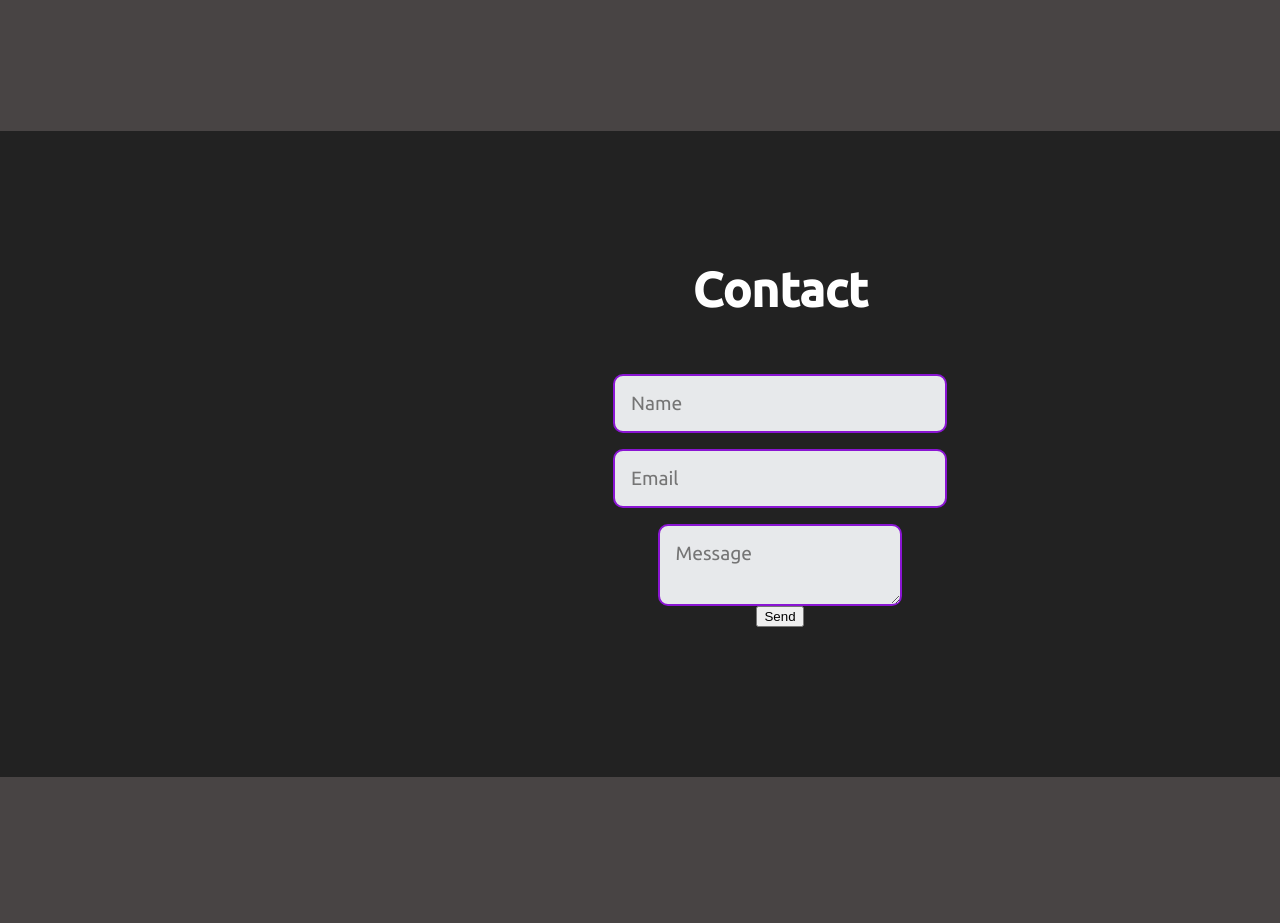
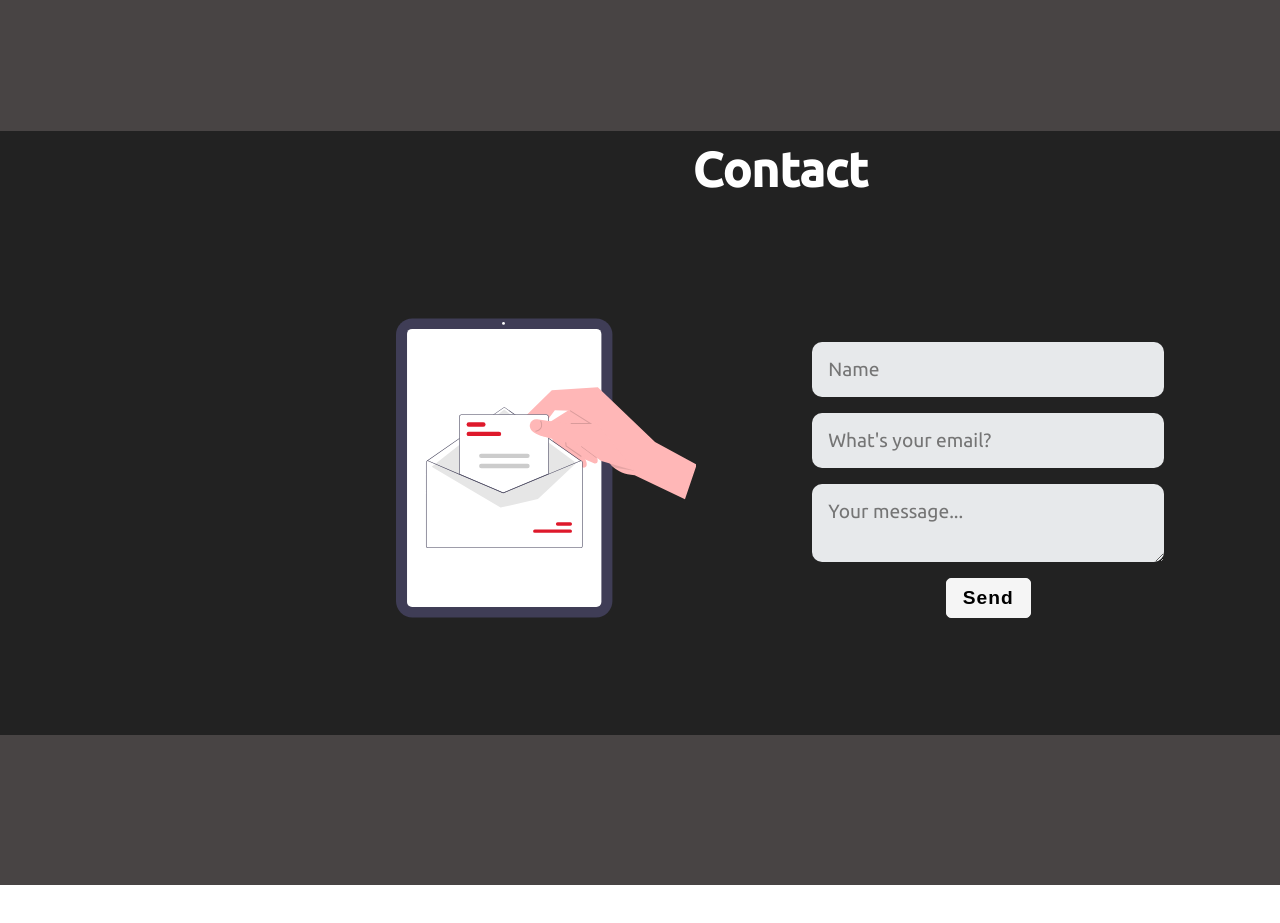
Before and after one commit to clew-bot/site, a Vue app: page / in a window 1280 px wide. Shown: the part 4560-5483 px from the top of the page. After the commit the page ends 5445 px from the top, so only its background shows below. Built offline with nearby package versions, Linux system fonts and the light colour scheme.

Commit message:
Adding in contact styling

```diff
--- a/src/components/Contact.vue
+++ b/src/components/Contact.vue
@@ -1,5 +1,7 @@
 <script setup lang="ts">
 import { reactive } from 'vue';
+import contact from '@/assets/svgs/contact.jpg';
+import MobilePhone from '@/components/MobilePhone.vue'
 
 const formSubmission = reactive({
   fullName: '',
@@ -30,12 +32,18 @@ console.log(formSubmission);
   <footer>
     <div class="contact-container">
         <h1 class="getIn">Contact</h1>
+      <div class="container">
+        <div class="contactIcon">
+          <MobilePhone class="mobile-phone"/>
+        </div>
         <div class="input-container">
         <input  placeholder="Name" v-model="formSubmission.fullName">
-        <input placeholder="Email" v-model="formSubmission.email">
-        <textarea placeholder="Message" v-model="formSubmission.message"></textarea>
-        <button @click="sendForm">Send</button>
+        <input placeholder="What's your email?" v-model="formSubmission.email">
+        <textarea placeholder="Your message..." v-model="formSubmission.message"></textarea>
+        <button class="send-btn" @click="sendForm">Send</button>
     </div>
+
+  </div>
     </div>
   </footer>
 </template>
@@ -44,21 +52,50 @@ console.log(formSubmission);
 
 <style>
 
+@media screen and (max-width: 768px) {
+  .container {
+    display: flex;
+    flex-direction: column;
+    align-items: center;
+  }
+}
+
+  .send-btn {
+    background-color: #f5f5f5;
+    border: 1px solid #f5f5f5;
+    border-radius: 5px;
+    color: #000;
+    cursor: pointer;
+    font-size: 1.2rem;
+    font-weight: 600;
+    letter-spacing: 1px;
+    padding: 0.5rem 1rem;
+    transition: all 0.3s ease;
+    margin-top: 1rem;
+  }
+
+  .mobile-phone {
+    /* margin: 100px; */
+  }
+
+  .container {
+    display: flex;
+    justify-content: space-evenly;
+    align-items: center;
+    /* background: rgb(46, 46, 46); */
+    border-radius: 5px;
+    width: 100%;
+  }
+
     .contact-container {
         display: flex;
         flex-direction: column;
         align-items: center;
         justify-content: center;
         color: white;
-        /* background: hotpink; */
-        /* padding: 100px; */
-        padding: 20px;
-        /* background: rgb(46, 45, 45); */
+        /* padding: 20px; */
         border-radius: 10px;
-        /* width: fit-content; */
-        margin: 100px;
-        /* margin-left: 33%; */
-        /* background: rgb(75, 72, 72); */
+        /* margin: 100px; */
     }
 
     .input-container {
@@ -67,7 +104,7 @@ console.log(formSubmission);
         align-items: center;
         justify-content: center;
         color: white;
-        padding: 30px;
+        /* padding: 10rem; */
         border-radius: 10px;
 
     }
@@ -84,10 +121,11 @@ console.log(formSubmission);
         border-radius: 10px;
         border: none;
         outline: none;
+        width: 22rem;
         background: #e7e9eb;
         color: rgb(11, 11, 11);
         font-size: 1.2rem;
-        border: solid 2px rgb(138, 21, 211);
+        /* border: solid 2px rgb(138, 21, 211); */
         /* width: 50%; */
         font-family: 'Ubuntu', sans-serif;
 
@@ -97,14 +135,16 @@ console.log(formSubmission);
         margin-top: 1rem;
         padding: 1rem;
         /* width: 85%; */
+        width: 22rem;
+
         border-radius: 10px;
         border: none;
         outline: none;
         background: #e7e9eb;
         color: rgb(8, 6, 6);
         font-size: 1.2rem;
-        width: 15.3rem;
-        border: solid 2px rgb(138, 21, 211);
+        /* width: 15.3rem; */
+        /* border: solid 2px rgb(138, 21, 211); */
         font-family: 'Ubuntu', sans-serif;
 
     }
--- /dev/null
+++ b/src/components/MobilePhone.vue
@@ -0,0 +1,161 @@
+<script setup lang="ts">
+import { reactive, watch, ref, computed } from "vue";
+const props = defineProps(["theme"]);
+
+const green = "#386633";
+const blue = "#4e647b";
+const red = "#c2324a";
+console.log("hi");
+console.log("props: ", props.theme);
+
+const color = computed(() => {
+  if (props.theme === "green") {
+    return green;
+  } else if (props.theme === "blue") {
+    return blue;
+  } else if (props.theme === "red") {
+    return red;
+  } else {
+    return "gray";
+  }
+});
+</script>
+
+<template>
+  <svg
+    xmlns="http://www.w3.org/2000/svg"
+    data-name="Layer 1"
+    width="300.70767"
+    height="519.89075"
+    viewBox="0 0 522.70767 519.89075"
+    xmlns:xlink="http://www.w3.org/1999/xlink"
+  >
+    <path
+      d="M686.31988,709.94537H367.17724a28.56333,28.56333,0,0,1-28.53107-28.53107V218.5857a28.56333,28.56333,0,0,1,28.53107-28.53107H686.31988A28.56334,28.56334,0,0,1,714.851,218.5857V681.4143A28.56334,28.56334,0,0,1,686.31988,709.94537Z"
+      transform="translate(-338.64617 -190.05463)"
+      fill="#3f3d56"
+    />
+    <path
+      d="M686.88163,691.74192H366.61549a8.80508,8.80508,0,0,1-8.795-8.795V217.0531a8.80508,8.80508,0,0,1,8.795-8.795H686.88163a8.80508,8.80508,0,0,1,8.795,8.795V682.9469A8.80508,8.80508,0,0,1,686.88163,691.74192Z"
+      transform="translate(-338.64617 -190.05463)"
+      fill="#fff"
+    />
+    <circle cx="186.88883" cy="8.73766" r="2.42713" fill="#fff" />
+    <path
+      d="M612.177,405.28716l-10.6024-31.754-.17933-.55212,44.649-28.203,2.37364,3.19859,12.43482,16.74467-4.54531,13.54319-11.74842,34.9907-.515,1.53794,21.757,16.176c.86226,1.59041,1.57853,3.04024,2.161,4.37279,6.4953,14.80006-3.11917,14.12857-3.11917,14.12857l-44.24883-18.96666Z"
+      transform="translate(-338.64617 -190.05463)"
+      fill="#ffb7b7"
+    />
+    <path
+      d="M635.60179,411.19848l-1.95073-5.8455-9.57345-28.69551-1.9943-5.98167-1.675-5.00588,21.83164-13.79431,22.81745-14.4087,14.80845,19.94323-4.48818,13.37234-2.18155,6.49743L669.82365,387.33l-6.76651,20.15194,21.75695,16.176a42.20643,42.20643,0,0,1,3.87179,9.14952,14.06581,14.06581,0,0,1,.53247,4.09689,5.01666,5.01666,0,0,1-5.36243,5.255L639.6071,423.19266Z"
+      transform="translate(-338.64617 -190.05463)"
+      fill="#ffb7b7"
+    />
+    <polygon
+      points="294.88 222.439 292.312 195.37 305.108 188.432 305.945 189.977 294.17 196.361 296.551 221.455 322.712 239.371 321.72 240.82 294.88 222.439"
+      opacity="0.15"
+      style="isolation: isolate"
+    />
+    <rect
+      x="673.23757"
+      y="405.63369"
+      width="1.75645"
+      height="32.8255"
+      transform="translate(-404.56668 523.37055) rotate(-53.54095)"
+      opacity="0.15"
+      style="isolation: isolate"
+    />
+    <polygon
+      points="321.218 248.065 188.403 154.698 54.232 247.195 186.402 303.007 321.218 248.065"
+      fill="#fff"
+    />
+    <path
+      d="M564.774,358.87005l44.72349-43.72779,79.98666-5.404,99.42707,94.94445,72.44264,39.64481L840.94528,504.343,753.5081,462.83763c-17.80159-1.30756-29.25633-7.215-36.50041-13.42737a44.09751,44.09751,0,0,1-6.69437-7.16968,32.23633,32.23633,0,0,1-4.95146-9.24345L669.82367,387.33l-7.32688-9.42411-4.7454-6.09854L642.2399,351.87566l-1.11627-1.43272-26.35216-.69776-13.71473,18.005-9.63308,12.63516a21.41738,21.41738,0,0,1-4.59739,12.21273c-8.63871,10.50776-26.15458,8.45585-26.15458,8.45585Z"
+      transform="translate(-338.64617 -190.05463)"
+      fill="#ffb7b7"
+    />
+    <path
+      d="M393.39006,437.164h.09566l54.85333,23.4226,75.05068,32.04721a2.42068,2.42068,0,0,0,1.85411.00955l77.4302-32.12366L658.875,437.20221l.08586-.03822h.09566a3.34843,3.34843,0,0,1,3.34472,3.34472V585.76517a3.34844,3.34844,0,0,1-3.34472,3.34472H393.39006a3.34844,3.34844,0,0,1-3.34472-3.34472V440.50871A3.34843,3.34843,0,0,1,393.39006,437.164Z"
+      transform="translate(-338.64617 -190.05463)"
+      fill="#fff"
+    />
+    <path
+      d="M393.15159,438.11962a.47629.47629,0,0,0,.27274-.08562L525.569,346.00471a2.39647,2.39647,0,0,1,2.73718.00466l131.19272,92.0237a.47791.47791,0,0,0,.54886-.78252L528.85488,345.22686a3.3553,3.3553,0,0,0-3.8321-.0063l-132.1446,92.029a.47791.47791,0,0,0,.27344.87Z"
+      transform="translate(-338.64617 -190.05463)"
+      fill="#3f3d56"
+    />
+    <polygon
+      points="313.356 251.327 188.162 158.543 62.019 257.929 181.712 328.885 246.695 314.073 313.356 251.327"
+      fill="#e6e6e6"
+    />
+    <path
+      d="M579.8557,562.766h61.84883a2.88954,2.88954,0,0,0,.00854-5.77907H579.8557a2.88954,2.88954,0,0,0-.00855,5.77907Z"
+      transform="translate(-338.64617 -190.05463)"
+      fill="#de192b"
+    />
+    <path
+      d="M619.51455,550.34279h22.19a2.88954,2.88954,0,0,0,.00854-5.77907H619.51455a2.88954,2.88954,0,0,0-.00855,5.77907Z"
+      transform="translate(-338.64617 -190.05463)"
+      fill="#de192b"
+    />
+    <path
+      d="M525.04786,493.06129a3.61381,3.61381,0,0,0,1.37092-.26854l77.21089-32.03709V360.47424a3.34863,3.34863,0,0,0-3.34472-3.34472H452.16159a3.34863,3.34863,0,0,0-3.34472,3.34472V460.82566l.14512.06206,74.67342,31.88939A3.63912,3.63912,0,0,0,525.04786,493.06129Z"
+      transform="translate(-338.64617 -190.05463)"
+      fill="#fff"
+    />
+    <path
+      d="M523.54162,492.99665,448.578,460.98337V360.47422a3.5877,3.5877,0,0,1,3.58363-3.58363H600.285a3.58769,3.58769,0,0,1,3.58363,3.58363v100.441l-77.3588,32.0987a3.8853,3.8853,0,0,1-2.96816-.01728ZM602.913,360.47422a2.63112,2.63112,0,0,0-2.628-2.628H452.16159a2.63111,2.63111,0,0,0-2.628,2.628V460.3525l74.38131,31.76459a2.92338,2.92338,0,0,0,2.23047.0133l76.7676-31.85348Z"
+      transform="translate(-338.64617 -190.05463)"
+      fill="#3f3d56"
+    />
+    <path
+      d="M390.76216,440.50871V585.76517a3.34844,3.34844,0,0,0,3.34472,3.34472H659.77329a3.34843,3.34843,0,0,0,3.34472-3.34472V440.50871a3.34842,3.34842,0,0,0-3.34472-3.34472h-.09565l-.08586.03822-56.20093,23.31748-77.4302,32.12366a2.42068,2.42068,0,0,1-1.85411-.00955l-75.05067-32.04721L394.20253,437.164h-.09565A3.34843,3.34843,0,0,0,390.76216,440.50871Zm.95563,0a2.39683,2.39683,0,0,1,2.29343-2.38908l55.04465,23.50383L523.72905,493.513a3.40248,3.40248,0,0,0,2.5993.01434l77.0625-31.97554,56.4732-23.43217a2.39438,2.39438,0,0,1,2.29833,2.38909V585.76517a2.39,2.39,0,0,1-2.38909,2.38908H394.10688a2.39,2.39,0,0,1-2.38909-2.38908Z"
+      transform="translate(-338.64617 -190.05463)"
+      fill="#3f3d56"
+    />
+    <path
+      d="M465.12865,394.615h52.5599a3.82254,3.82254,0,0,0,0-7.64508h-52.5599a3.82254,3.82254,0,0,0,0,7.64508Z"
+      transform="translate(-338.64617 -190.05463)"
+      fill="#de192b"
+    />
+    <path
+      d="M465.16017,378.36925h25.32432a3.82254,3.82254,0,0,0,0-7.64508H465.16017a3.82254,3.82254,0,0,0,0,7.64508Z"
+      transform="translate(-338.64617 -190.05463)"
+      fill="#de192b"
+    />
+    <path
+      d="M486.9125,432.84042h80.27331a3.82254,3.82254,0,1,0,0-7.64508H486.9125a3.82254,3.82254,0,0,0,0,7.64508Z"
+      transform="translate(-338.64617 -190.05463)"
+      fill="#ccc"
+    />
+    <path
+      d="M486.9125,450.51966h80.27331a3.82254,3.82254,0,0,0,0-7.64508H486.9125a3.82254,3.82254,0,0,0,0,7.64508Z"
+      transform="translate(-338.64617 -190.05463)"
+      fill="#ccc"
+    />
+    <path
+      d="M673.196,377.28l15.94362-.92183L752.843,454.86658l-22.50573-3.44243-13.32953-2.01389a44.09751,44.09751,0,0,1-6.69437-7.16968l-14.81145-4.39729-6.816-5.03581C689.1135,434.44384,673.196,377.28,673.196,377.28Z"
+      transform="translate(-338.64617 -190.05463)"
+      opacity="0.1"
+      style="isolation: isolate"
+    />
+    <path
+      d="M571.28277,374.78155A11.249,11.249,0,0,1,584.061,365.3861L601.05676,367.75l21.02662,2.92572,16.24962,2.25894,19.41836-1.12742,17.62627-1.02486,10.41342-.60085L755.03363,455.517l-59.53175-17.67377-6.816-5.03581-29.8425-22.042s-9.778-1.80157-25.19232-5.41249c-2.29336-.54479-28.241-7.05619-40.43033-10.59741-2.3612-.68783-4.47954-1.40743-6.39447-2.15748C573.23666,387.2487,570.51776,380.39112,571.28277,374.78155Z"
+      transform="translate(-338.64617 -190.05463)"
+      fill="#ffb7b7"
+    />
+    <path
+      d="M581.01687,385.44227c.06083-.007,6.127-.76264,8.71645-5.20513,1.74447-2.99275,1.569-7.02305-.52118-11.97829l1.61829-.68249c2.31931,5.49829,2.45841,10.05961.41334,13.5571-3.04169,5.20219-9.74316,6.02158-10.02693,6.05408Z"
+      transform="translate(-338.64617 -190.05463)"
+      opacity="0.15"
+      style="isolation: isolate"
+    />
+    <polygon
+      points="303.71 183.525 303.706 181.769 334.938 181.719 302.012 161.133 302.943 159.643 341.046 183.465 303.71 183.525"
+      opacity="0.15"
+      style="isolation: isolate"
+    />
+  </svg>
+</template>
+
+<style></style>
```
Also changed, not shown: src/components/Programmer.vue (+1 -1 lines), src/assets/svgs/contact.svg (added), src/assets/svgs/contact2.svg (added).
